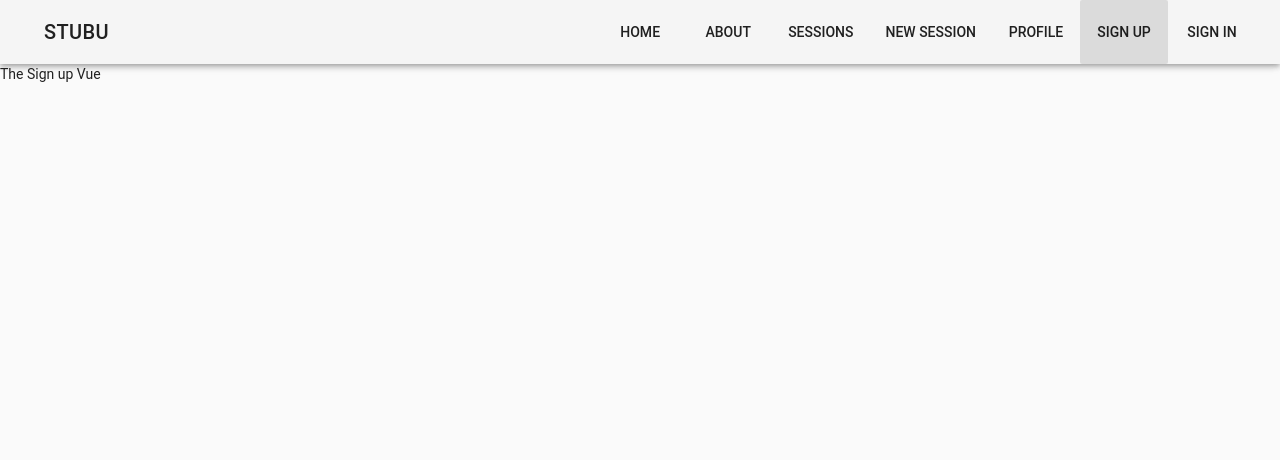
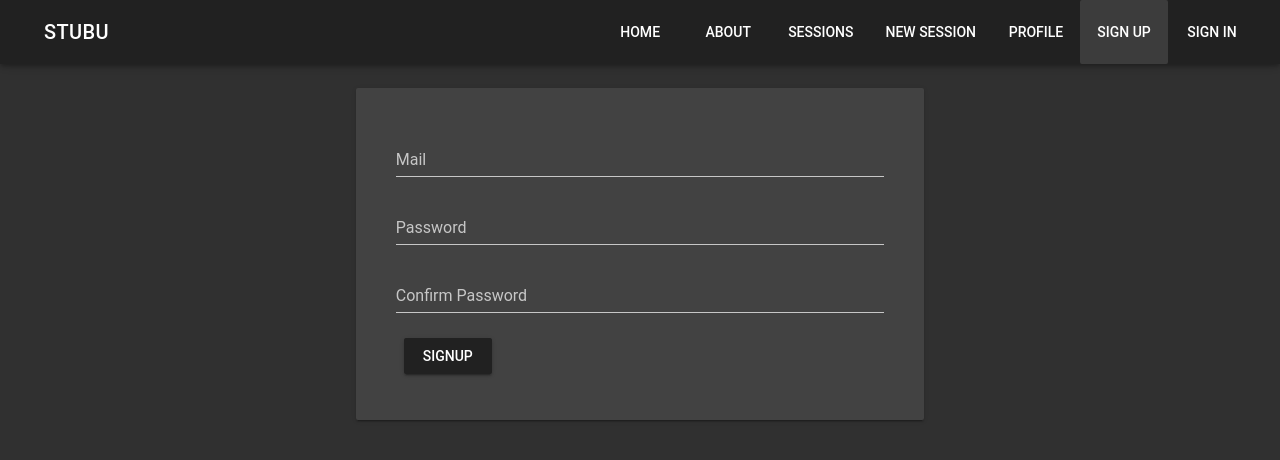
Before and after one commit to lovelygrace/stubu-vue, a Vue app in the folder stubu/: page /signup in a window 1280 px wide. Shown: the top 460 px of the page. Built offline with nearby package versions, Linux system fonts and the light colour scheme.

Commit message:
With sign-up

```diff
--- a/stubu/package.json
+++ b/stubu/package.json
@@ -11,6 +11,7 @@
     "build": "node build/build.js"
   },
   "dependencies": {
+    "firebase": "^5.0.3",
     "material-design-icons-iconfont": "^3.0.3",
     "vue": "^2.5.2",
     "vue-router": "^3.0.1",
@@ -57,7 +58,7 @@
     "uglifyjs-webpack-plugin": "^1.1.1",
     "url-loader": "^0.5.8",
     "vue-loader": "^13.3.0",
-    "vue-style-loader": "^3.0.1",
+    "vue-style-loader": "^3.1.2",
     "vue-template-compiler": "^2.5.2",
     "webpack": "^3.6.0",
     "webpack-bundle-analyzer": "^2.9.0",
--- a/stubu/src/App.vue
+++ b/stubu/src/App.vue
@@ -1,5 +1,5 @@
 <template>
-  <v-app>
+  <v-app dark>
     <link href="https://fonts.googleapis.com/icon?family=Material+Icons"
       rel="stylesheet">
     <v-toolbar>
--- a/stubu/src/components/About.vue
+++ b/stubu/src/components/About.vue
@@ -5,7 +5,6 @@
         <h1 class="header">WHY STUBU SERVICE WAS CREATED</h1>
         <p class="p">STUBU was created to promote student success by increasing access to one-on-one education. Colleges and universities across the country get frequent phone calls from parents of high school students looking for high quality, inexpensive peer tutors for their children. Parents want to find tutors for a variety of situations, from the student who is having difficulty passing algebra, to the AP student who needs a tutor and role model. Most tutoring companies are not affordable for the majority of families. ln addition, at some colleges and universities there may be limited tutoring available for students with upper level courses in departments such as physics, chemistry, engineering, finance, and language. STUBU helps solve these problems by providing a safe, simple environment for connecting students and parents in-person and online with private tutors across a wide variety of subjects.</p>
       </v-card>
-
       <!-- <h1 class="header2">WHAT WE ARE ABOUT</h1>
       <p class="p2">We help you connect with the perfect study budy or tutor.</p> -->
       <v-footer class="foot" height="auto">
@@ -65,7 +64,6 @@
     </v-card>
   </v-footer>
     </v-container>
-
   </div>
 </template>
 
@@ -99,19 +97,16 @@ export default{
     padding-right: 50px;
     padding-bottom: 20px;
   }
-
   .p {
     padding-left: 50px;
     padding-right: 50px;
     padding-bottom: 50px;
     text-justify: initial;
   }
-
   .header2{
     text-align: center;
     padding-top: 50px;
   }
-
   .p2 {
     padding-top: 20px;
     text-align: center;
--- a/stubu/src/components/Home.vue
+++ b/stubu/src/components/Home.vue
@@ -163,5 +163,4 @@ export default{
     background-color: #E0E0E0;
     /* background-color:#FFE0B2;  */
   }
-
 </style>
--- a/stubu/src/components/Sessions/ScheduleSession.vue
+++ b/stubu/src/components/Sessions/ScheduleSession.vue
@@ -61,13 +61,12 @@
           </v-layout>
           <v-layout row class="mb-2">
             <v-flex xs12 sm6 offset-sm3 >
-              <v-date-picker ></v-date-picker>
+              <v-date-picker v-model="date"></v-date-picker>
             </v-flex>
           </v-layout>
           <v-layout row>
             <v-flex xs12 sm6 offset-sm3>
               <v-time-picker v-model="time"></v-time-picker>
-              <p>{{ time }}</p>
             </v-flex>
           </v-layout>
           <v-layout row>
@@ -90,8 +89,8 @@ export default{
       location: '',
       imageUrl: '',
       description: '',
-      date: new Date(),
-      time: new Date()
+      date: '',
+      time: ''
     }
   },
   computed: {
@@ -100,6 +99,10 @@ export default{
        this.location !== '' &&
        this.description !== '' &&
        this.imageUrl !== ''
+    },
+    submittableDateTime () {
+      const date = new Date(this.date)
+      return date
     }
   },
   methods: {
@@ -112,7 +115,7 @@ export default{
         location: this.location,
         imageUrl: this.imageUrl,
         description: this.description,
-        date: new Date()
+        date: this.submittableDateTime
       }
       this.$store.dispatch('createMeetup', meetupData)
       this.$router.push('/sessions')
--- a/stubu/src/components/Sessions/Session.vue
+++ b/stubu/src/components/Sessions/Session.vue
@@ -1,19 +1,18 @@
 <template>
     <v-container>
-        <v-layout>
+        <v-layout row wrap>
             <v-flex xs12>
                 <v-card color="red accent-4" >
                     <v-card-title>
-                        <h4 class="white--text">MY SESSION</h4>
+                        <h4 class="white--text">{{ meetup.title }}</h4>
                     </v-card-title>
                     <v-card-media
-                        src="https://4.bp.blogspot.com/-wTXFNsSCOO0/V8_5vPaPZNI/AAAAAAAAKbs/yjXbI-KMvO4FK7X4euGiHFtwQKB48xeAwCLcB/s640/DSCF7549.jpg"
+                        :src= "meetup.imageUrl"
                         height= "300px">
                     </v-card-media>
                     <v-card-text>
-                        <div class="white--text">17th July 2017 - Where it takes place</div>
-                        <div>Lorem ipsum sdfnsakdjnaksjngsakdgksadgnaksjdgsdngjkadsgnsadkgnasdgfsaadfasddasfsfasdfsadfsadfsadfasdfasdfsad
-                            gsadgadgsadgsdasdgasddgasdg</div>
+                        <div class="white--text">{{ meetup.date | date}}- {{meetup.location}}</div>
+                        <div>{{ meetup.description }}</div>
                     </v-card-text>
                     <v-card-actions>
                         <v-spacer></v-spacer>
@@ -30,7 +29,7 @@ export default{
   props: ['id'],
   computed: {
     meetup () {
-      return this.$store.getters.loadedMeetup(this.$route)
+      return this.$store.getters.loadedMeetup(this.id)
     }
   }
 }
--- a/stubu/src/components/Sessions/Sessions.vue
+++ b/stubu/src/components/Sessions/Sessions.vue
@@ -11,7 +11,7 @@
                   <v-flex xs6 sm7>
                     <div class="text-xs-center">
                       <div class="headline">{{ meetup.title }}</div>
-                      <div>{{ meetup.date }}</div>
+                      <div>{{ meetup.date | date }}</div>
                     </div>
                     <v-card-actions fluid>
                       <v-btn flat :to="'sessions/'+ meetup.id">
--- a/stubu/src/components/User/Signup.vue
+++ b/stubu/src/components/User/Signup.vue
@@ -1,5 +1,79 @@
 <template>
-  <div>
-      <p>The Sign up Vue</p>
-  </div>
+  <v-container>
+    <v-layout row>
+      <v-flex xs12 sm6  offset-sm3>
+        <v-card>
+          <v-card-text>
+            <v-container>
+              <form @submit.prevent="onSignup">
+                <v-layout row>
+                  <v-flex xs12>
+                    <v-text-field
+                      name="email"
+                      label="Mail"
+                      id="email"
+                      v-model="email"
+                      type="email"
+                      required>
+                    </v-text-field>
+                  </v-flex>
+                </v-layout>
+                <v-layout row>
+                  <v-flex xs12>
+                    <v-text-field
+                      name="password"
+                      label="Password"
+                      id="password"
+                      v-model="password"
+                      type="password"
+                      required>
+                    </v-text-field>
+                  </v-flex>
+                </v-layout>
+                 <v-layout row>
+                  <v-flex xs12>
+                    <v-text-field
+                      name="confirmPassword"
+                      label="Confirm Password"
+                      id="confirmPassword"
+                      v-model="confirmPassword"
+                      type="password"
+                      :rules="[comparePasswords]"
+                      ></v-text-field>
+                  </v-flex>
+                </v-layout>
+                <v-layout row>
+                  <v-flex xs12>
+                    <v-btn type="submit">SignUp</v-btn>
+                  </v-flex>
+                </v-layout>
+              </form>
+            </v-container>
+          </v-card-text>
+        </v-card>
+      </v-flex>
+    </v-layout>
+  </v-container>
 </template>
+
+<script>
+export default{
+  data () {
+    return {
+      email: '',
+      password: '',
+      confirmPassword: ''
+    }
+  },
+  computed: {
+    comparePasswords () {
+      return this.password !== this.confirmPassword ? 'Passwords do not match' : true
+    }
+  },
+  methods: {
+    onSignup () {
+      this.$store.dispatch('signUserUp', { email: this.email, password: this.password })
+    }
+  }
+}
+</script>
--- /dev/null
+++ b/stubu/src/filters/date.js
@@ -0,0 +1,4 @@
+export default(value) => {
+  const date = new Date(value)
+  return date.toLocaleDateString(['en-US'], {month: 'short', day: '2-digit', year: 'numeric', hour: '2-digit', minute: '2-digit'})
+}
--- a/stubu/src/main.js
+++ b/stubu/src/main.js
@@ -2,16 +2,30 @@
 // (runtime-only or standalone) has been set in webpack.base.conf with an alias.
 import Vue from 'vue'
 import App from './App'
+import Vuetify from 'vuetify'
+import * as firebase from 'firebase'
 import router from './router'
 import { store } from './store'
+import DateFilter from './filters/date'
 
-Vue.config.productionTip = false.valueOf
+Vue.use(Vuetify)
+Vue.config.productionTip = false
 
+Vue.filter('date', DateFilter)
 /* eslint-disable no-new */
 new Vue({
   el: '#app',
   router,
   store,
   components: { App },
-  template: '<App/>'
+  template: '<App/>',
+  created () {
+    firebase.initializeApp({
+      apiKey: 'AIzaSyA0KGmLr8dGG_5yoggGw6aIvcmTkwgcO44',
+      authDomain: 'stubu-m.firebaseapp.com',
+      databaseURL: 'https://stubu-m.firebaseio.com',
+      projectId: 'stubu-m',
+      storageBucket: 'stubu-m.appspot.com'
+    })
+  }
 })
--- a/stubu/src/router/index.js
+++ b/stubu/src/router/index.js
@@ -56,8 +56,8 @@ export default new Router({
     },
     {
       path: '/sessions/:id',
+      name: 'Session',
       props: true,
-      name: 'Session',
       component: Session
     }
   ],
--- a/stubu/src/store/index.js
+++ b/stubu/src/store/index.js
@@ -1,5 +1,6 @@
 import Vue from 'vue'
 import Vuex from 'vuex'
+import * as firebase from 'firebase'
 
 Vue.use(Vuex)
 
@@ -9,11 +10,15 @@ export const store = new Vuex.Store({
       { imageUrl: 'https://4.bp.blogspot.com/-wTXFNsSCOO0/V8_5vPaPZNI/AAAAAAAAKbs/yjXbI-KMvO4FK7X4euGiHFtwQKB48xeAwCLcB/s640/DSCF7549.jpg',
         id: '1',
         title: 'session 1',
+        location: 'Bos',
+        description: 'cutie si Mike',
         date: new Date()
       },
       { imageUrl: 'https://i1.wp.com/mycebu.ph/wp-content/uploads/2015/05/bos-coffee-maribago.jpg?resize=771%2C537&ssl=1',
         id: '2',
+        location: 'tom n toms',
         title: 'session 2',
+        description: 'gwapo si mike',
         date: new Date()
       }
     ],
@@ -25,6 +30,9 @@ export const store = new Vuex.Store({
   mutations: {
     createMeetup (state, payload) {
       state.loadedMeetups.push(payload)
+    },
+    setUser   (state, payload) {
+      state.user = payload
     }
   },
   actions: {
@@ -37,8 +45,23 @@ export const store = new Vuex.Store({
         date: payload.date,
         id: 'sdfaasdfsdf'
       }
-      // reach out to firebase and store it
       commit('createMeetup', meetup)
+    },
+    signUserUp ({commit}, payload) {
+      firebase.auth().createUserWithEmailAndPassword(payload.email, payload.password)
+        .then(
+          user => {
+            const newUser = {
+              id: user.uid,
+              registeredMeetups: []
+            }
+            commit('setUser', newUser)
+          }
+        )
+        .catch(
+          error => {
+            console.log(error)
+          })
     }
   },
   getters: {
```
Also changed, not shown: 1 other file (tests, documents, lock files or other folders).
